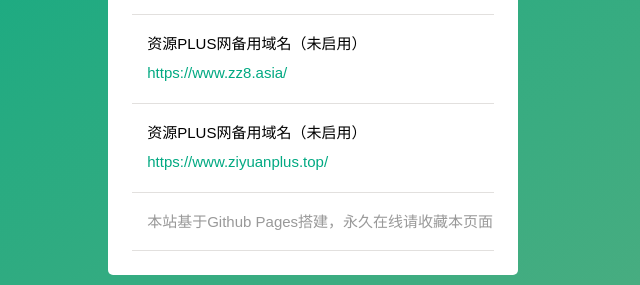
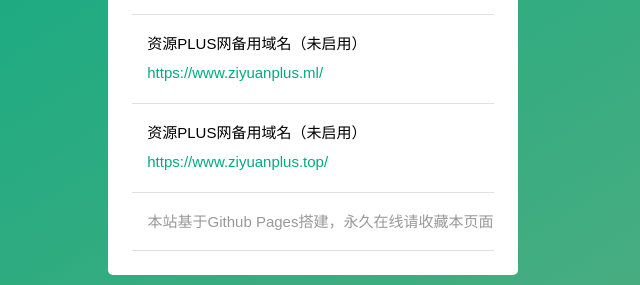
Before and after one commit to ziyuanplus/ziyuanplus.github.io, a plain HTML site: page index.html in a window 1280 px wide. Shown: the part 292-577 px from the top of the page, 327-967 px from the left. Drawn offline with Linux system fonts and the light colour scheme.

Commit message:
Update index.html

```diff
--- a/index.html
+++ b/index.html
@@ -28,17 +28,17 @@
 								</span></span></li>
 		    	<li>
 									资源PLUS网备用域名（未启用）
-									<a href="http://www.zz8.asia/" target="_blank"><i>https://www.zz8.asia/</i></a>
+									<a href="https://www.ziyuanplus.ml/" target="_blank"><i>https://www.ziyuanplus.ml/</i></a>
 
 								</span></span></li>
 								<li>
 									资源PLUS网备用域名（未启用）
-									<a href="http://www.ziyuanplus.top/" target="_blank"><i>https://www.ziyuanplus.top/</i></a>
+									<a href="https://www.ziyuanplus.top/" target="_blank"><i>https://www.ziyuanplus.top/</i></a>
 
 								</span></span></li>
 
 								<li>
-									<span><b>本站基于Github Pages搭建，永久在线请收藏本页面</b><span>
+									<span><b><center>本站基于Github Pages搭建，永久在线请收藏本页面</center></b><span>
 							</ul>
 
 
```
